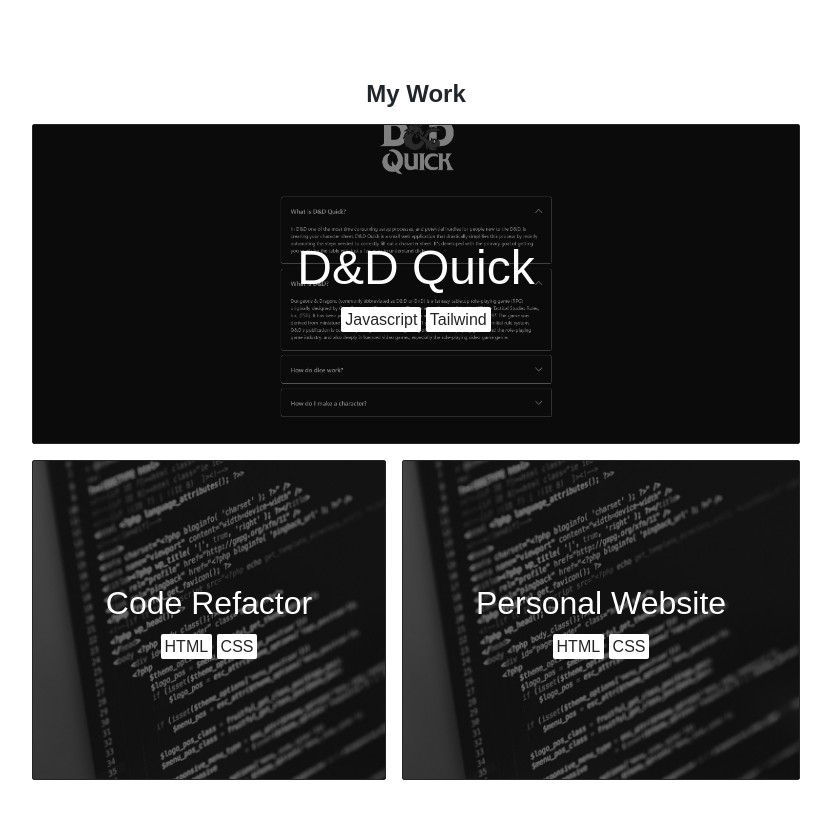
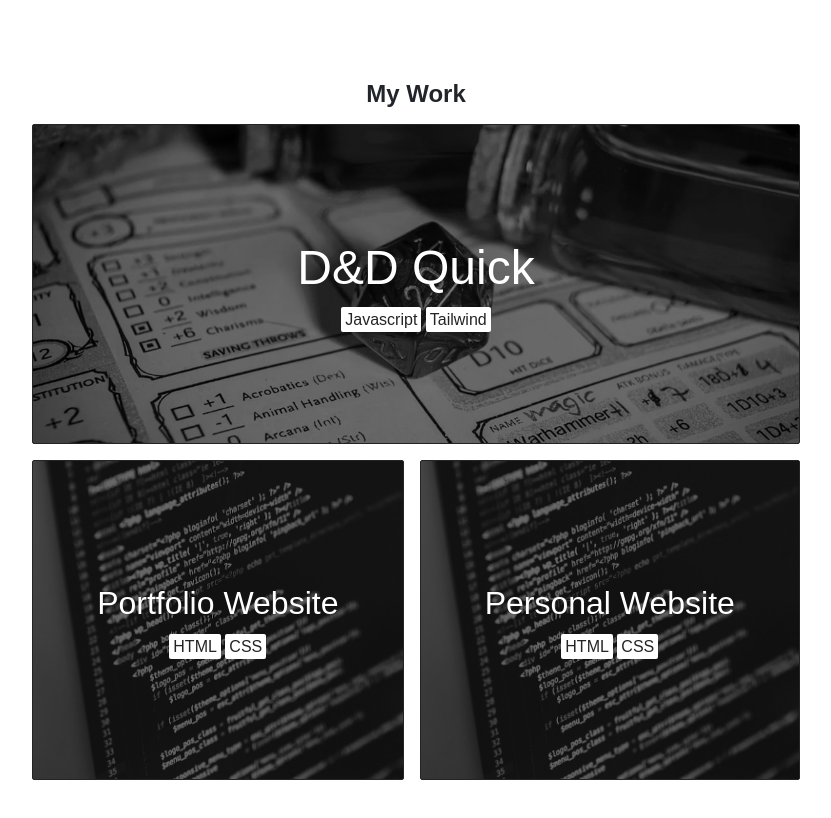
Before and after one commit to JaredBoehm/professional-portfolio, a plain HTML site: page index.html in a window 1280 px wide. Shown: the part 820-1638 px from the top of the page, without its empty margins (224-1055 px from the left). Drawn offline with Linux system fonts and the light colour scheme.

Commit message:
Small Update

```diff
--- a/assets/css/style.css
+++ b/assets/css/style.css
@@ -153,7 +153,7 @@ main section {
 }
 
 .project-card-main { /* Main project card will always be on its own line */
-    background-image: url(../img/dndquick.PNG);
+    background-image: url(../img/dndquick.jpg);
     background-position: center;
     width: 100%;
 }
--- a/index.html
+++ b/index.html
@@ -57,9 +57,9 @@
                         </div>
                     </div>
                 </a>
-                <a href="https://jaredboehm.github.io/01-code-refactor/" target="_blank" class="project-card">
+                <a href="https://github.com/JaredBoehm/professional-portfolio" target="_blank" class="project-card">
                     <div class="project-card-info">
-                        <h4 title="Project Title">Code Refactor</h4>
+                        <h4 title="Project Title">Portfolio Website</h4>
                         <div>
                             <span class="technology-pill" title="Technology Pill">HTML</span>
                             <span class="technology-pill" title="Technology Pill">CSS</span>
```
Also changed, not shown: assets/img/dndquick.PNG (deleted), assets/img/dndquick.jpg (added), 1 other file.
